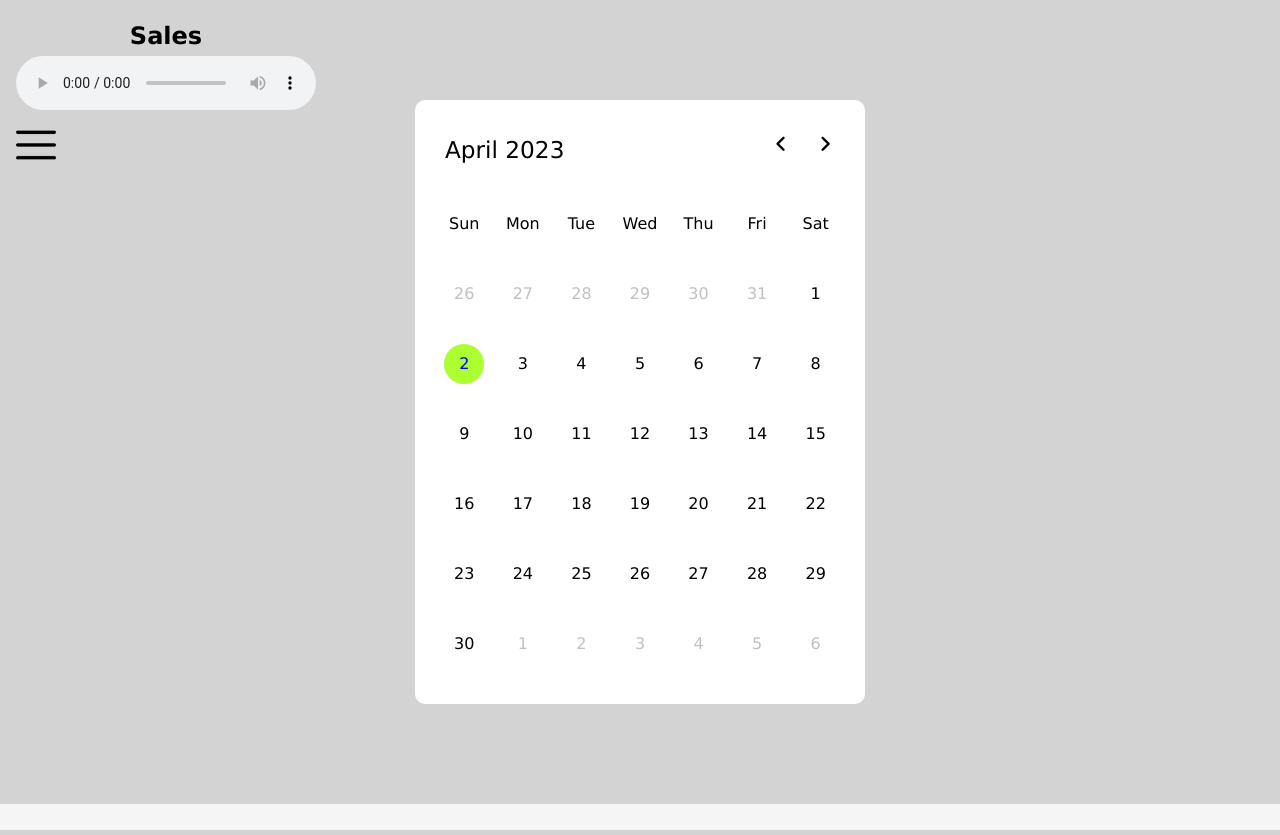
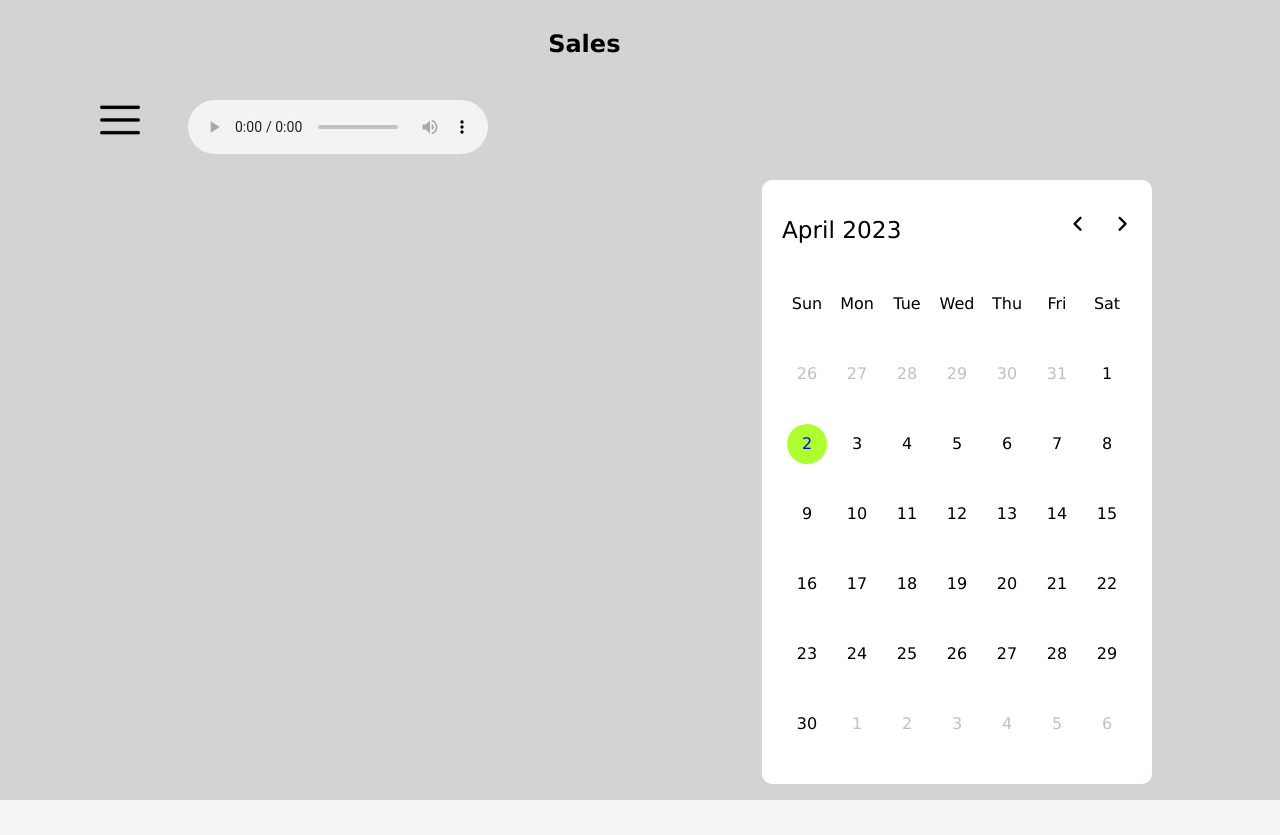
Before and after one commit to nagalil-hanoj-hteal3/Web-Group-Project, a PHP site: page /html/sales.html in a window 1280 px wide. Run offline with PHP 8.4, Linux system fonts and the light colour scheme; grey boxes are pictures that could not be loaded.

Commit message:
Ej and My edited some css, html

```diff
--- a/css/calendar.css
+++ b/css/calendar.css
@@ -7,133 +7,35 @@
     font-family: 'Lucida Sans', 'Lucida Sans Regular', 'Lucida Grande';
 }
 
-h1{
-    text-align: center;
-}
-
-body{
-    background-color: whitesmoke;
-    font-family:'Lucida Sans', 'Lucida Sans Regular', 'Lucida Grande';
-    line-height: 40px;
-}
-
-
-.logo{
-    position: relative;
-    display: flex;
-    /*left: 40%;*/
-    left:50%;
-}
-/*
-body{
-    line-height: 50px;
-}*/
-
-table{
-    text-align: center;
-}
-
-a:hover{
-    color:red;
-    font-size: 21px;
-}
-
-a:active{
-    color: blue;
-}
-
-.showcase.active {
-    right: 300px;
-}
-
-
-.dropdown{
-    display: inline-block;
-    color: rgb(95, 60, 60);
-
-}
-.dropdown_item{
-    display: none;
-    min-width: 100%;
-}
-.dropdown_item a{
-    display: block;
-    color: rgb(95, 60, 60);
-}
-
-
-.dropdown:hover .dropdown_item {
-    display: block;
-}
-
-table{
-    color: black;
-}
-
-/*style for the entire showcase */
-.showcase {
-    text-align: center;
-    position: absolute;
-    left: 0;
-    /*width: 100%; */
-    min-height: 100vh;
-    padding: 100px;
-    display: flex;
-    justify-content: center;
-    align-items: center;
-    background-color: lightgray; /*gray box to white*/
-    color: whitesmoke;
-    z-index: 1;
-    transition: 0.5s;
-    top:0;
-
-    background-position: center;
-    background-size:cover;
-    position: relative;
-}
-
-.showcase h1{
-    text-align: center;
-    margin: 0 auto;
-    color: black;
-}
-.showcase.active {
-    left: 150px;
-}
-/* //this section will over write the header of the calendar,
-however, without this section, the header of the showcase cannot be styled
-*/.showcase footer{
-    position: absolute;
-    left: 1em;
-    top: 1em;
-    align-items: center;
-}/**/
-
 /*---------------------------------------------------------------------*/
 
 /* style for the calendar  */
 .wrapper{
-    width: 450px;
+    position: absolute;
+    margin-top: 80px;
+    right: 10%;
+    width: 390px;
     background: white;
     color: black;
     border-radius: 10px;
+
 }
 /* content of wrapper intializations */
-.wrapper header{
+.wrapper footer{
     display: flex;
     align-items:center;
-    padding: 25px 30px 10px;
+    padding: 25px 20px 10px;
     justify-content: space-between;
 }
 
 /* collects the current date (first line of output) */
-header .current-date{
+footer .current-date{
     font-size: 1.45rem;
     font-weight: 500;
 }
 
 /* style for the < > icons */
-header .icons span{
+footer .icons span{
     height: 38px;
     width: 38px;
     margin: 0 1px;
@@ -143,10 +45,10 @@ header .icons span{
     line-height: 38px;
     border-radius: 50%;
 }
-header .icons span:hover{
+footer .icons span:hover{
     background: #f2f2f2;
 }
-header .icons span:last-child{
+footer .icons span:last-child{
     margin-right: -10px;
 }
 
@@ -213,59 +115,3 @@ header .icons span:last-child{
 .dates li.active::before{
     background: greenyellow;
 }
-
-/*----------------------------------------------------------------*/
-
-/* for the menu and close button*/
-.toggle{
-    position: relative;
-    width: 40px;
-    height: 40px;
-    background: url('/images/menu1.png') ;
-    background-repeat: no-repeat;
-    background-position: center;
-    background-size: 40px;
-
-}
-.toggle.active{
-    position: relative;
-    width: 40px;
-    height: 40px;
-    background: url('/images/cancel.png');
-    background-repeat: no-repeat;
-    background-size: 40px;
-    background-position: center;
-}
-
-/* menu section*/
-.menu {
-    text-decoration: none;
-    line-height: 50px;
-    margin: 30px;
-    position: absolute;
-    top: 0;
-    left: 0;
-    width: 60px;
-    padding: 10px;
-    height: 100%;
-    display: flex;
-    align-items: center;
-    justify-content: center;
-}
-
-.menu ul {
-    position: relative;
-    list-style: none;
-    font-size: 20px;
-}
-
-.menu ul li a {
-    text-decoration: none;
-    /*font-size: 20px;*/
-    color: #111;
-}
-
-.menu ul li a:hover {
-    color: rgb(151, 76, 151);
-
-}
--- a/html/sales.html
+++ b/html/sales.html
@@ -6,6 +6,7 @@
     <meta name="viewport" content="width=device-width, initial-scale=1.0">
     <title>Sales</title>
     <link rel="stylesheet" type="text/css" href = "/css/calendar.css">
+    <link rel="stylesheet" href ="/css/aboutUs.css">
     <link rel="icon" href="https://cdn.discordapp.com/attachments/1081329569258287296/1086137061750353971/image.png">
 
     <link rel="" href="https://fonts.googleapis.com/css2?family=Material+Symbols+Rounded:opsz,wght,FILL,GRAD@20..48,100..700,0..1,-50..200">
@@ -17,24 +18,23 @@
 </head>
 <body>
     <section class="showcase">
-    <div>
-        <footer>
-            <h1>Sales</h1>
-            <!--music bar-->
-        <audio controls > <!--still? lemme check nah lemme see hmm-->
-            <source src="/music/feeling_happy.wav" ></audio>
+        <header>
+            <h1 class="logo">Sales</h1>
+        </header>
             <div class="toggle"></div>
-        </footer>
-    </div>
+                <audio controls > <!--still? lemme check nah lemme see hmm-->
+                    <source src="/music/feeling_happy.wav" >
+                </audio>
+
      <!--Calendar-->
      <div class="wrapper">
-        <header>
+        <footer>
             <p class="current-date"></p>
             <div class="icons">
                 <span id="previous" class="material-symbols-rounded">chevron_left</span>
                 <span id="next" class="material-symbols-rounded">chevron_right</span>
             </div>
-        </header>
+        </footer>
         <!--calender-->
         <div class="calendar">
             <ul class="weeks">
@@ -48,7 +48,7 @@
             </ul>
             <ul class="dates"></ul>
         </div>
-    </div>
+
 
 
     </section>
```
Also changed, not shown: html/accessories.html (+10 -7 lines), html/customerservice.html (+7 -6 lines), html/index.html (+16 -20 lines), html/men_bottom.html (+8 -6 lines), html/women_bottom.html (+9 -5 lines), html/women_top.html (+9 -5 lines), html/women.html (deleted).
